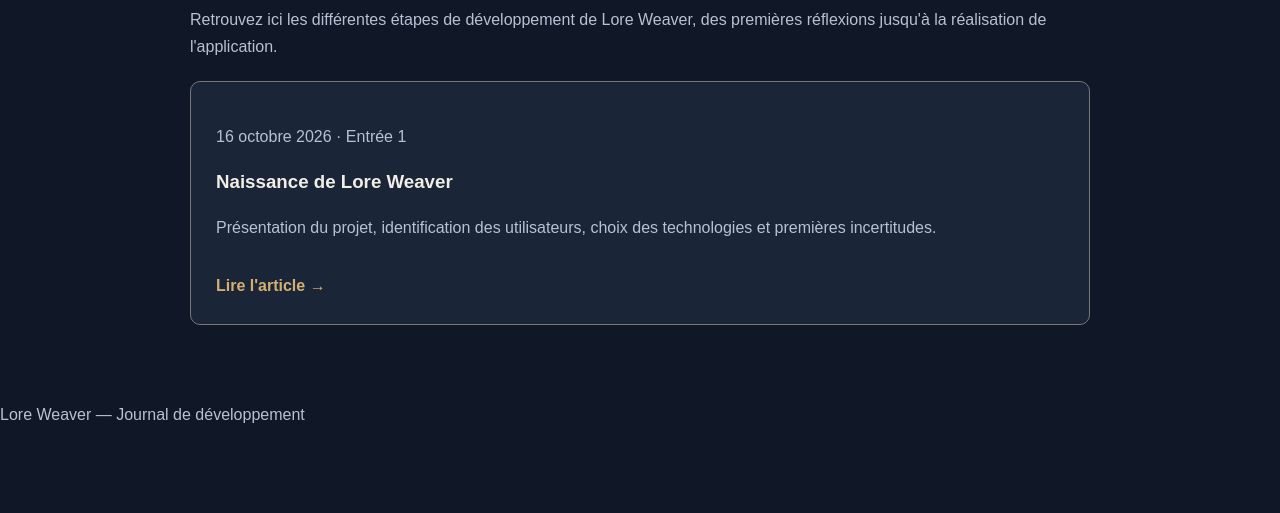
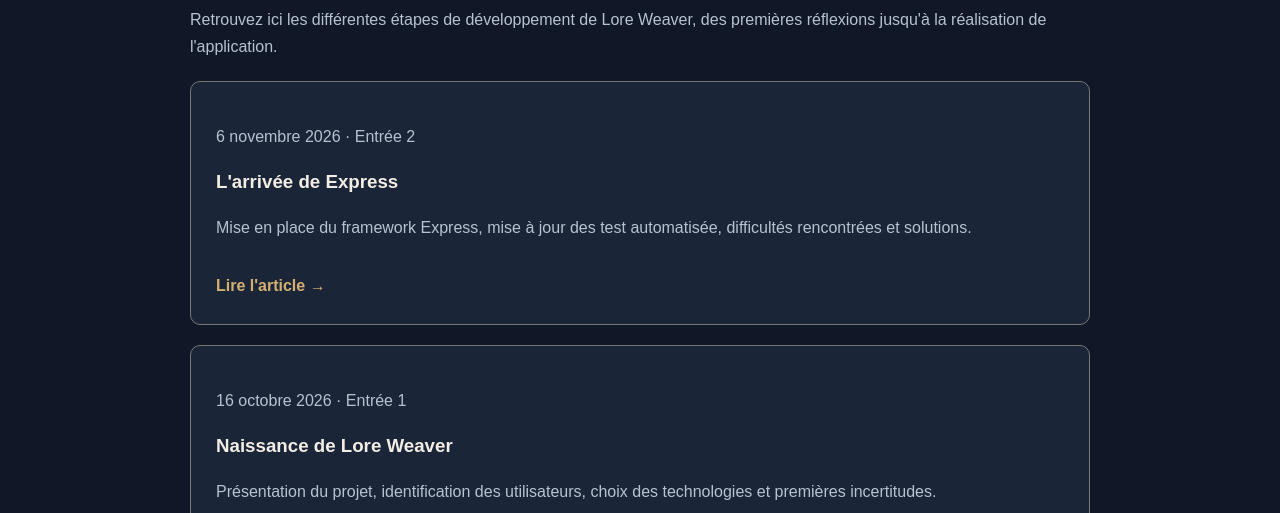
Before and after one commit to AliciaGagne/LoreWeaver-Blog, a plain HTML site: page articles.html in a window 1280 px wide. Shown: the part 287-800 px from the top of the page. Drawn offline with Linux system fonts and the light colour scheme.

Commit message:
Update articles.html : ajout de l'article 2

```diff
--- a/articles.html
+++ b/articles.html
@@ -51,6 +51,23 @@
           en haut de la liste.
         -->
 
+      <article class="article-card">
+                <p class="date">6 novembre 2026 · Entrée 2</p>
+
+                <h3>L'arrivée de Express</h3>
+
+                <p>
+                    Mise en place du framework Express,
+                    mise à jour des test automatisée,
+                    difficultés rencontrées et solutions.
+                </p>
+
+                <a href="articles/entree2.html"
+                   class="read-more">
+                    Lire l'article &rarr;
+                </a>
+        </article>
+
         <article class="article-card">
                 <p class="date">16 octobre 2026 · Entrée 1</p>
 
```
